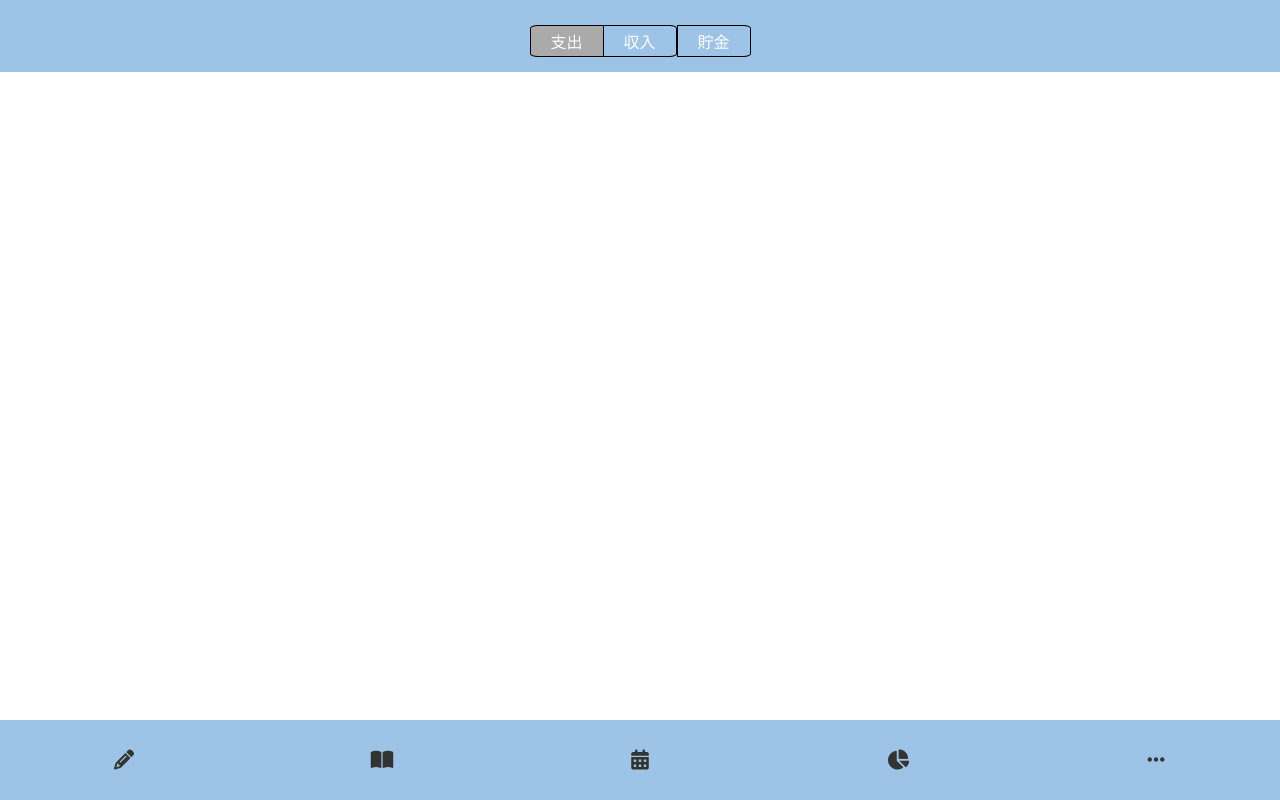
After one commit to meitoma/first-web-app, a Flask app: page /diary_app/diary/templates/diary_app/graph.html in a window 1280 px wide. The commit adds this page. Run offline with Flask 3, Linux system fonts and the light colour scheme.

Commit message:
pwaでの画面遷移のテスト

```diff
--- a/diary_app/diary/static/css/contents.css
+++ b/diary_app/diary/static/css/contents.css
@@ -1,16 +1,16 @@
   .contents_income{
-    display: none;
+    /* display: none; */
     position: fixed;
-    top:65px;
+    top:75px;
     height:80vh;
     width:100vw;
     left: 0;
     padding-left: 5px;
   }
   .contents_spending{
-    /* display: none; */
+    display: none;
     position: fixed;
-    top:65px;
+    top:75px;
     height:80vh;
     width:100vw;
     left: 0;
@@ -57,7 +57,7 @@
   .wrap_input_btn{
     position: fixed;
     left: 50%;
-    bottom:80px;
+    bottom:100px;
     transform: translate(-50%);
   }
   .input_btn{
--- a/diary_app/diary/static/css/control.css
+++ b/diary_app/diary/static/css/control.css
@@ -7,7 +7,7 @@ header{
     width: 100%;
 }
 header .inner{
-    padding:20px 0 10px 0;
+    padding:25px 0 15px 0;
     display: flex;
     align-items: center;
     justify-content: center;
@@ -51,7 +51,7 @@ footer{
     bottom: 0;
     left: 0;
     width: 100%;
-    height: 60px;
+    height: 80px;
     display: grid;
 }
 footer .inner{
@@ -60,3 +60,6 @@ footer .inner{
     gap: 10px;
     place-items: center;
 }
+footer .inner a{
+    color:#333;
+}
--- a/diary_app/diary/sw.js
+++ b/diary_app/diary/sw.js
@@ -3,6 +3,7 @@ const CACHE_NAME = 'pwa-diary-v1';
 // Cache targets
 const urlsToCache = [
   '/diary_app/diary/templates/diary_app/home.html',
+  '/diary_app/diary/templates/diary_app/graph.html',
   '/diary_app/diary/static/css/contents.css',
   '/diary_app/diary/static/css/control.css',
   '/diary_app/diary/static/js/diary.js',
--- /dev/null
+++ b/diary_app/diary/templates/diary_app/graph.html
@@ -0,0 +1,39 @@
+<!DOCTYPE html>
+<html lang="en">
+<head>
+    <meta charset="UTF-8">
+    <meta name="viewport" content="width=device-width, initial-scale=1.0, maximum-scale=1.0, user-scalable=no">
+    <link rel="stylesheet" href="diary/static/css/control.css">
+    <link rel="stylesheet" href="diary/static/css/contents.css">
+    <link rel="stylesheet" href="../../static/css/contents.css">
+    <link rel="stylesheet" href="../../static/css/control.css">
+    <script src="diary/static/js/diary.js"></script>
+    <script src="../../static/js/diary.js"></script>
+    <link rel="stylesheet" href="https://cdnjs.cloudflare.com/ajax/libs/font-awesome/6.5.1/css/all.min.css">
+    <link rel="manifest" href="/diary_app/diary/static/manifest.json">
+    <title>Document</title>
+</head>
+<body>
+    <header>
+        <div class="inner">
+            <input type="checkbox" id="switch" class="checkbox">
+            <label for="switch" class="btn">支出</label>
+            <label for="switch" class="btn">収入</label>
+            <label for="switch" class="btn">貯金</label>
+        </div>
+    </header>
+
+    <div class="contents_income" id="contents_income">
+
+    </div>
+    <footer>
+        <div class="inner">
+            <a><i class="fa-solid fa-pencil fa-lg"></i></a>
+            <a><i class="fa-solid fa-book-open fa-lg"></i></a>
+            <a><i class="fa-solid fa-calendar-days fa-lg"></i></a>
+            <a><i class="fa-solid fa-chart-pie fa-lg"></i></a>
+            <a><i class="fa-solid fa-ellipsis fa-lg"></i></a>
+        </div>
+    </footer>
+</body>
+</html>
```
Also changed, not shown: diary_app/diary/templates/diary_app/home.html (+4 -4 lines), diary_app/diary/static/manifest.json.
